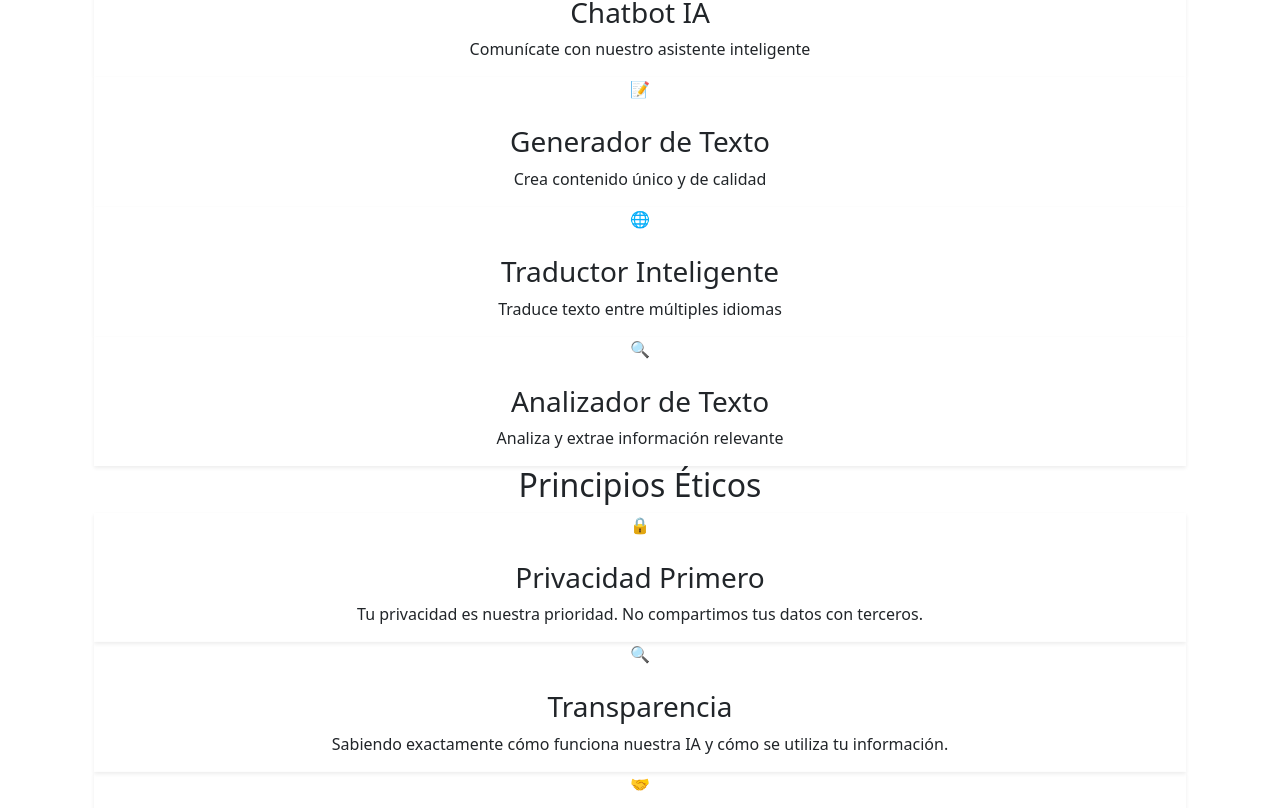
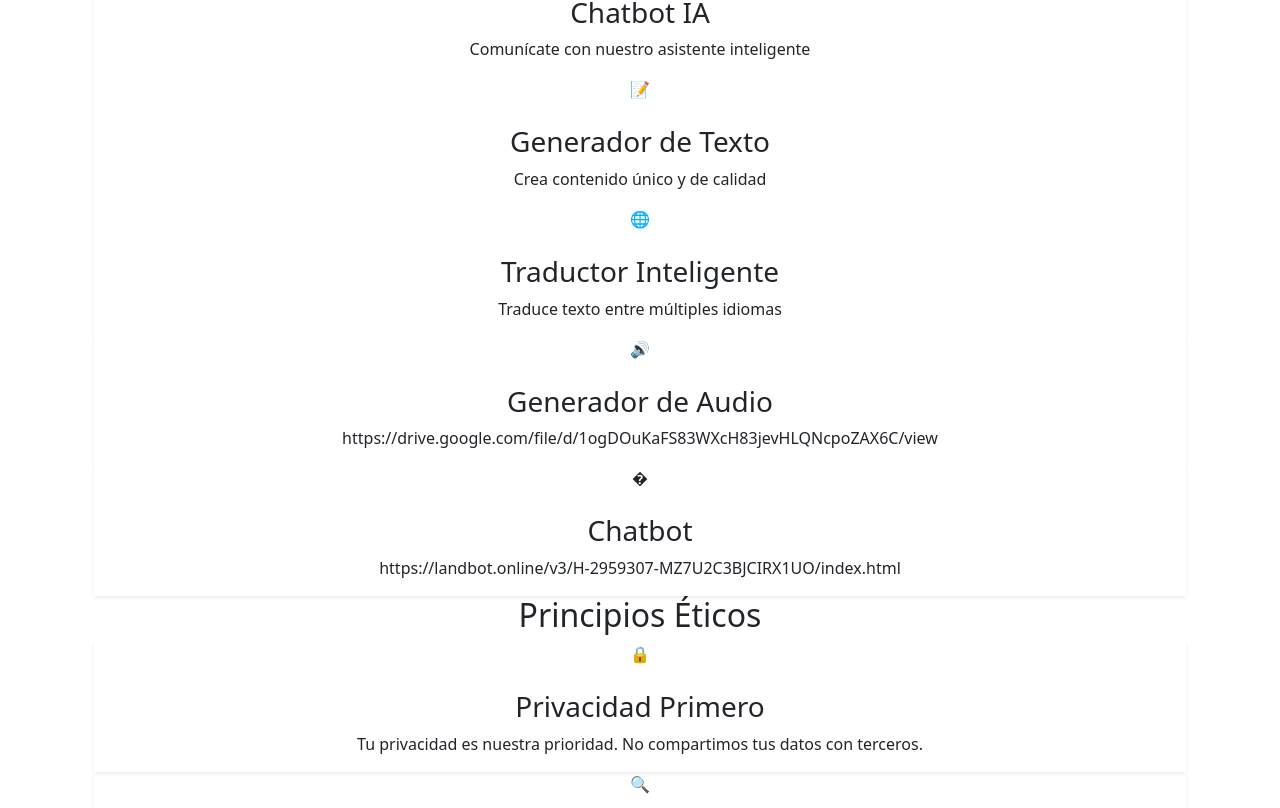
Before and after one commit to Ledesman/my-react-app, a React (Vite) app: page / in a window 1280 px wide. Shown: the part 1131-1939 px from the top of the page. Built offline with nearby package versions, Linux system fonts and the light colour scheme; the HTML template or start-up script is replaced by a standard one.

Commit message:
vamos a subir los cambios

```diff
--- a/src/components/Hero.jsx
+++ b/src/components/Hero.jsx
@@ -49,12 +49,17 @@ const Hero = () => {
                 Empezar ahora
               </Link>
 
-              <Link
-                to="/tutorial"
+              <a
+                href="https://www.youtube.com/watch?v=yBb8RErNPN4"
+                target="_blank"
+                rel="noopener noreferrer"
                 className="btn btn-outline-primary btn-lg px-4 py-3 fw-semibold rounded-pill"
                 style={{
                   borderWidth: '2px',
                   transition: 'all 0.3s ease',
+                  textDecoration: 'none',
+                  display: 'inline-flex',
+                  alignItems: 'center'
                 }}
                 onMouseOver={(e) => {
                   e.target.style.transform = 'translateY(-2px)';
@@ -67,7 +72,7 @@ const Hero = () => {
               >
                 <i className="bi bi-play-circle me-2"></i>
                 Ver video tutorial
-              </Link>
+              </a>
             </div>
 
             <div className="mt-4 d-flex flex-wrap justify-content-center justify-content-lg-start gap-3">
--- a/src/components/ToolsSection.jsx
+++ b/src/components/ToolsSection.jsx
@@ -18,9 +18,14 @@ const ToolsSection = () => {
       icon: '🌐'
     },
     {
-      title: 'Analizador de Texto',
-      description: 'Analiza y extrae información relevante',
-      icon: '🔍'
+      title: 'Generador de Audio',
+      description: 'https://drive.google.com/file/d/1ogDOuKaFS83WXcH83jevHLQNcpoZAX6C/view',
+      icon: '🔊'
+    },
+    {
+      title: 'Chatbot',
+      description: 'https://landbot.online/v3/H-2959307-MZ7U2C3BJCIRX1UO/index.html',
+      icon: '�'
     }
   ];
 
--- /dev/null
+++ b/src/pages/Tutorial.jsx
@@ -0,0 +1,105 @@
+import React from 'react';
+import { Link } from 'react-router-dom';
+import Footer from '../components/Footer';
+
+const Tutorial = () => {
+  const steps = [
+    {
+      id: 1,
+      title: 'Paso 1: Inicia sesión',
+      description: 'Crea una cuenta o inicia sesión en nuestra plataforma para acceder a todas las funcionalidades.',
+      icon: 'bi-person-circle'
+    },
+    {
+      id: 2,
+      title: 'Paso 2: Explora las herramientas',
+      description: 'Navega por nuestra colección de herramientas de IA y selecciona la que mejor se adapte a tus necesidades.',
+      icon: 'bi-tools'
+    },
+    {
+      id: 3,
+      title: 'Paso 3: Configura tu solicitud',
+      description: 'Ajusta los parámetros según tus preferencias y necesidades específicas.',
+      icon: 'bi-gear'
+    },
+    {
+      id: 4,
+      title: 'Paso 4: Genera y personaliza',
+      description: 'Obtén resultados instantáneos y personalízalos según tus requerimientos.',
+      icon: 'bi-magic'
+    },
+    {
+      id: 5,
+      title: 'Paso 5: Exporta y comparte',
+      description: 'Descarga tus creaciones o compártelas directamente desde la plataforma.',
+      icon: 'bi-share'
+    }
+  ];
+
+  return (
+    <div className="min-h-screen bg-gray-100">
+      {/* Hero Section */}
+      <section className="bg-gradient-to-r from-indigo-500 to-purple-600 text-white py-16 md:py-24">
+        <div className="container mx-auto px-4 text-center">
+          <h1 className="text-4xl md:text-5xl font-bold mb-6">Tutoriales y Guías</h1>
+          <p className="text-xl md:text-2xl mb-8 max-w-3xl mx-auto">Aprende a sacar el máximo provecho de nuestras herramientas de IA con nuestra guía paso a paso</p>
+          <div className="flex flex-wrap justify-center gap-4">
+            <Link
+              to="/"
+              className="bg-white text-indigo-600 hover:bg-gray-100 px-6 py-3 rounded-full font-semibold transition-all duration-300 flex items-center"
+            >
+              <i className="bi bi-arrow-left mr-2"></i> Volver al inicio
+            </Link>
+          </div>
+        </div>
+      </section>
+
+      {/* Tutorial Steps */}
+      <section className="py-16 bg-white">
+        <div className="container mx-auto px-4">
+          <h2 className="text-3xl font-bold text-center mb-12 text-gray-800">Guía Paso a Paso</h2>
+
+          <div className="max-w-4xl mx-auto">
+            {steps.map((step, index) => (
+              <div
+                key={step.id}
+                className={`flex flex-col md:flex-row mb-12 items-center ${index % 2 === 0 ? 'md:flex-row' : 'md:flex-row-reverse'}`}
+                data-aos="fade-up"
+                data-aos-delay={index * 100}
+              >
+                <div className="md:w-1/3 flex justify-center mb-6 md:mb-0">
+                  <div className="w-32 h-32 rounded-full bg-indigo-100 flex items-center justify-center">
+                    <i className={`bi ${step.icon} text-5xl text-indigo-600`}></i>
+                  </div>
+                </div>
+                <div className="md:w-2/3 px-6">
+                  <h3 className="text-2xl font-bold text-gray-800 mb-3">{step.title}</h3>
+                  <p className="text-gray-600">{step.description}</p>
+                </div>
+              </div>
+            ))}
+          </div>
+        </div>
+      </section>
+
+      {/* CTA Section */}
+      <section className="py-16 bg-gray-50">
+        <div className="container mx-auto px-4 text-center">
+          <h2 className="text-3xl font-bold mb-6 text-gray-800">¿Listo para comenzar?</h2>
+          <p className="text-xl text-gray-600 mb-8 max-w-2xl mx-auto">Explora nuestras herramientas y descubre cómo la IA puede potenciar tu productividad y creatividad.</p>
+          <Link
+            to="/"
+            className="bg-indigo-600 hover:bg-indigo-700 text-white font-semibold px-8 py-3 rounded-full inline-flex items-center transition-all duration-300"
+          >
+            <i className="bi bi-lightning-charge-fill mr-2"></i>
+            Empezar ahora
+          </Link>
+        </div>
+      </section>
+
+      <Footer />
+    </div>
+  );
+};
+
+export default Tutorial;
```
